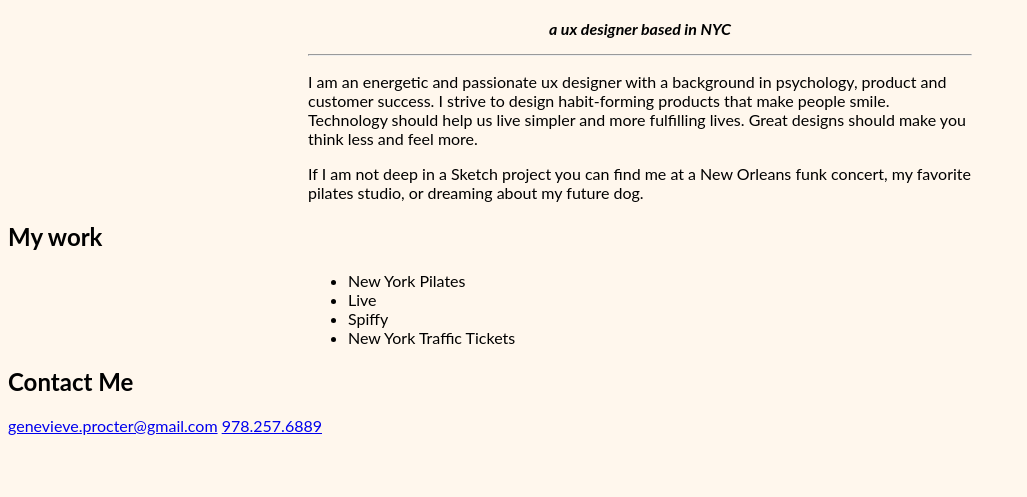
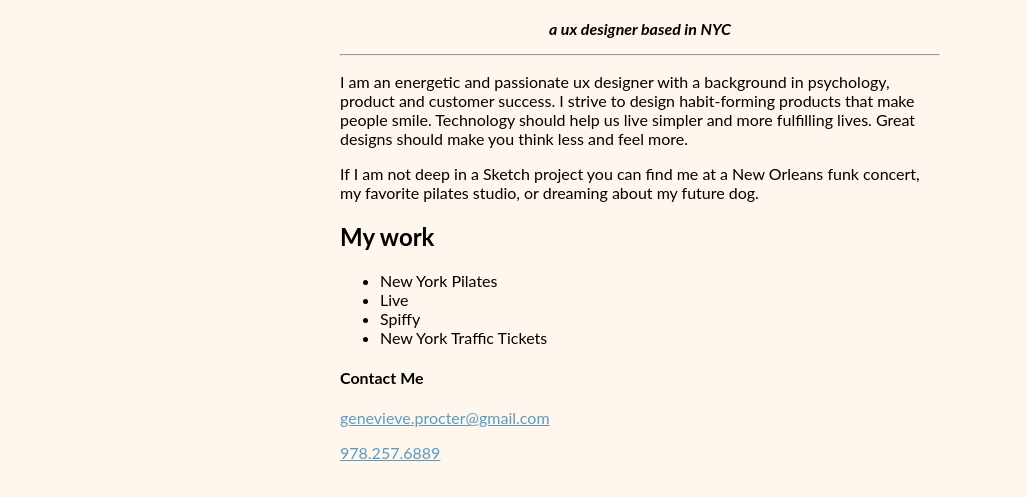
Before and after one commit to gen3vieve/gen3vieve.github.io, a plain HTML site: page unit_3/index.html in a window 1280 px wide. Shown: the part 297-794 px from the top of the page, without its empty margins (0-1027 px from the left). Drawn offline with Linux system fonts and the light colour scheme.

Commit message:
ui updates

```diff
--- a/unit_3/css/style.css
+++ b/unit_3/css/style.css
@@ -7,11 +7,6 @@
 body {
 	background: #FFF7ED;
 	font-family: Lato;
-}
-
-p, ul {
-	margin-left: 300px;
-	margin-right: 300px;
 }
 
 h1 {
@@ -24,8 +19,16 @@ img {
 	margin: auto;
 }
 
-hr {
-	width: auto;
-	margin-left: 300px;
-	margin-right: 300px;
+
+.wrapper {
+	width: 600px;
+	margin: auto;
 }
+
+a:link {
+	color: #5B9BBF;
+}
+
+a:visited {
+	color: #8BC9B9;
+}
--- a/unit_3/index.html
+++ b/unit_3/index.html
@@ -5,6 +5,7 @@
 	<link rel="stylesheet" type="text/css" href="css/style.css">
 </head>
 <body>
+	<div class="wrapper">
 	<img src="images/newme.png" alt="photo of genevieve">
 	<h1>Hi, I'm Genevieve</h1>
 	<p id="slogan">a ux designer based in NYC</p>
@@ -18,8 +19,9 @@
 		<li>Spiffy</li>
 		<li>New York Traffic Tickets</li>
 	</ul>
-	<h2>Contact Me</h2>
-	<a href="mailto:genevieve.procter@gmail.com">genevieve.procter@gmail.com</a>
-	<a href="tel:+19782576889">978.257.6889</a>
+	<h4>Contact Me</h4>
+	<p> <a href="mailto:genevieve.procter@gmail.com">genevieve.procter@gmail.com</a> </p>
+	<p> <a href="tel:+19782576889">978.257.6889</a> </p>
+	</div>
 </body>
 </html>
```
